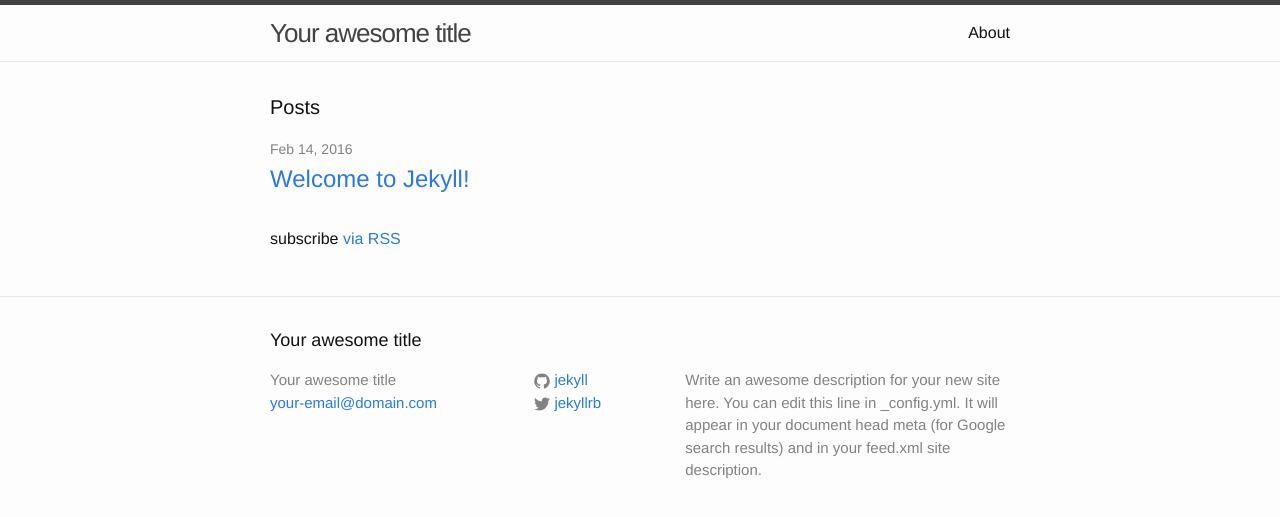
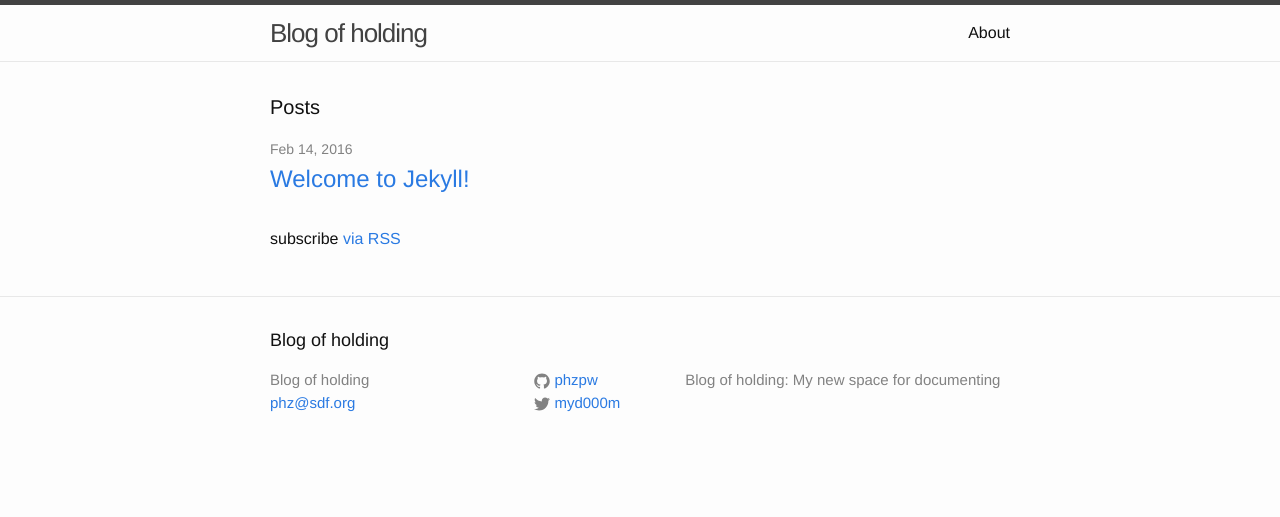
Before and after one commit to HUNGARYYY/phzpw.github.io, a Jekyll site: the page built from index.html, in a window 1280 px wide. Shown: the top 517 px of the page. Built offline with Jekyll 4.4.1, drawn with Linux system fonts in a browser that asks for light colours.

Commit message:
Updated config :skull:

```diff
--- a/_config.yml
+++ b/_config.yml
@@ -6,16 +6,14 @@
 # 'jekyll serve'. If you change this file, please restart the server process.
 
 # Site settings
-title: Your awesome title
-email: your-email@domain.com
+title: Blog of holding
+email: phz@sdf.org
 description: > # this means to ignore newlines until "baseurl:"
-  Write an awesome description for your new site here. You can edit this
-  line in _config.yml. It will appear in your document head meta (for
-  Google search results) and in your feed.xml site description.
+  Blog of holding: My new space for documenting
 baseurl: "" # the subpath of your site, e.g. /blog
-url: "http://yourdomain.com" # the base hostname & protocol for your site
-twitter_username: jekyllrb
-github_username:  jekyll
+url: "https://phzpw.github.io" # the base hostname & protocol for your site
+twitter_username: myd000m
+github_username:  phzpw
 
 # Build settings
 markdown: kramdown
```
